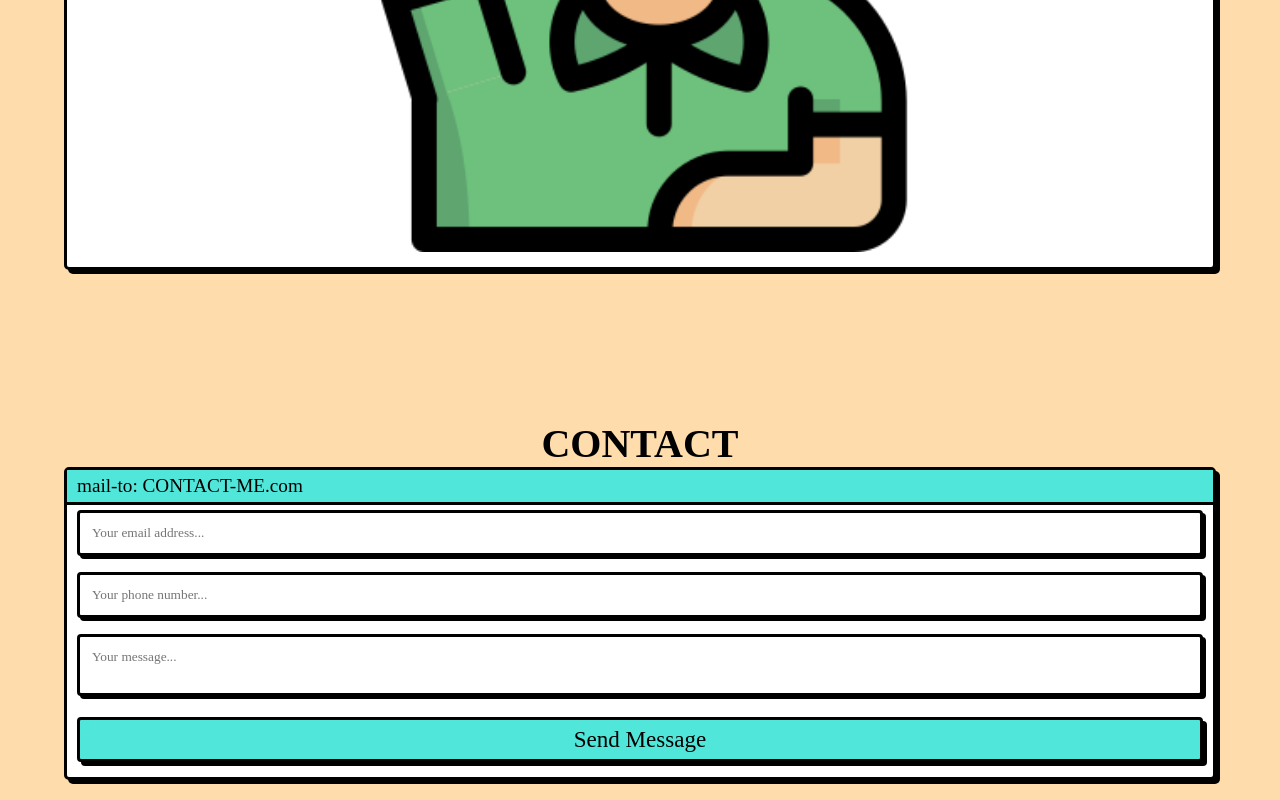
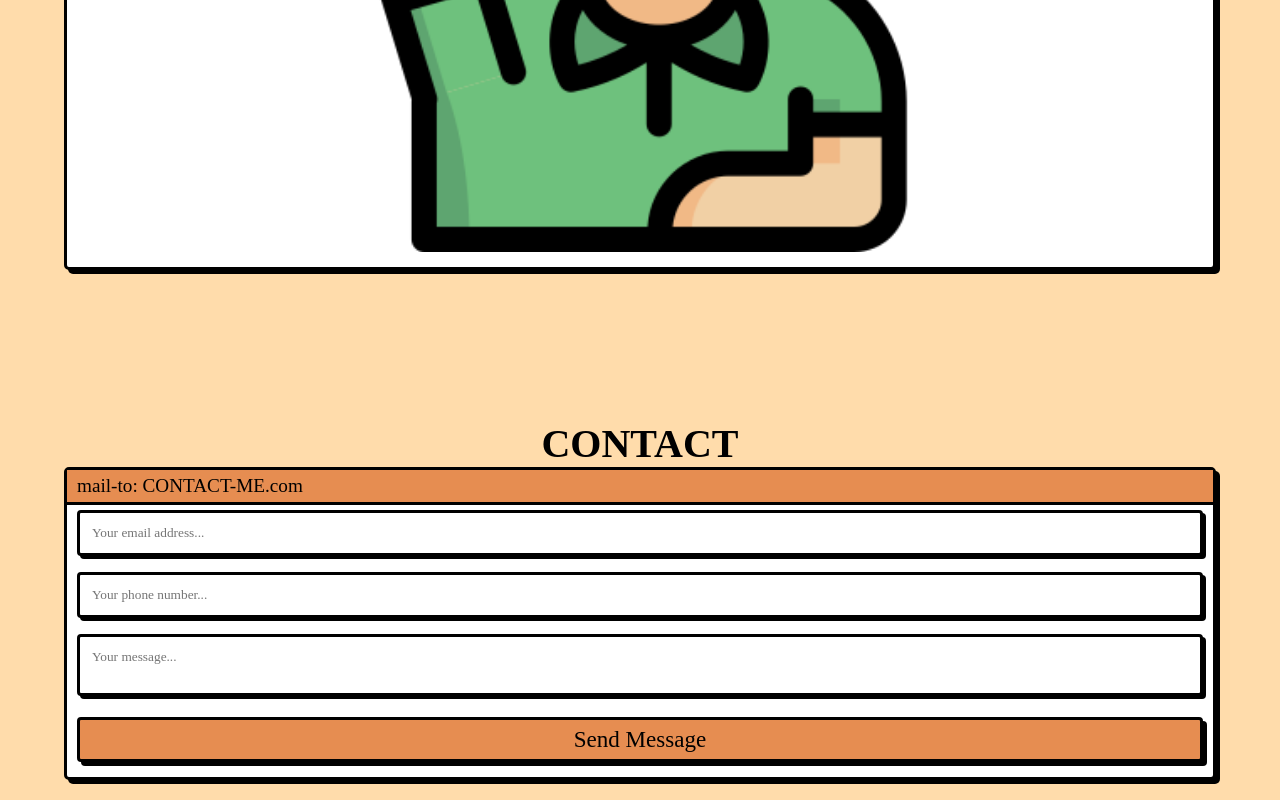
Before and after one commit to ethangalva/personalPortofolio, a plain HTML site: page index.html in a window 1280 px wide. Shown: the part 5006-5806 px from the top of the page. Drawn offline with Linux system fonts and the light colour scheme.

Commit message:
[change of colors]

```diff
--- a/css/styles.css
+++ b/css/styles.css
@@ -14,7 +14,7 @@
     --window-header-background-3: #e65151;
     --window-header-background-4: #6a51e6;
     --window-header-background-5: #e4e651;
-    --window-header-background-6: #51e6da;
+    --window-header-background-6: #e68d51;
     --text-highlight-yellow: #e6da51c3;
     --text-highlight-yellow: #e6da51c3;
     --button-border: #000;
```
